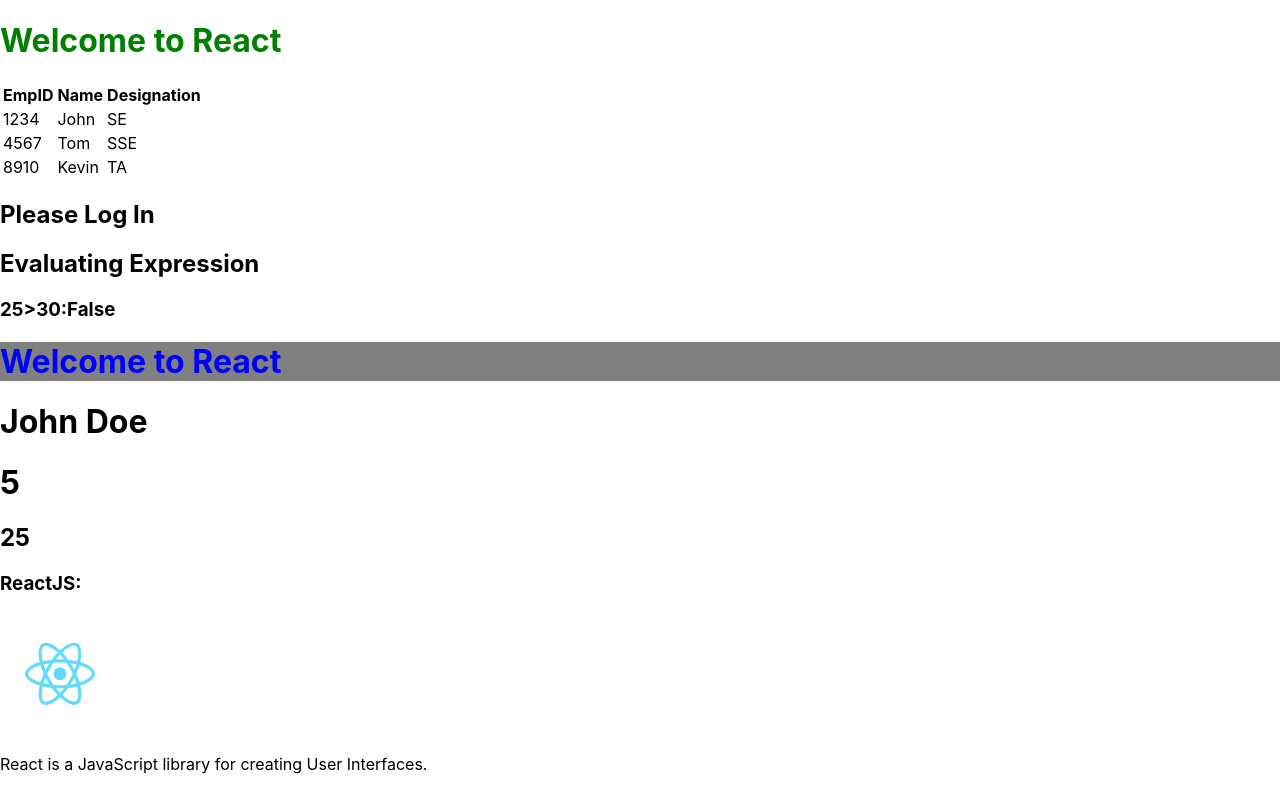
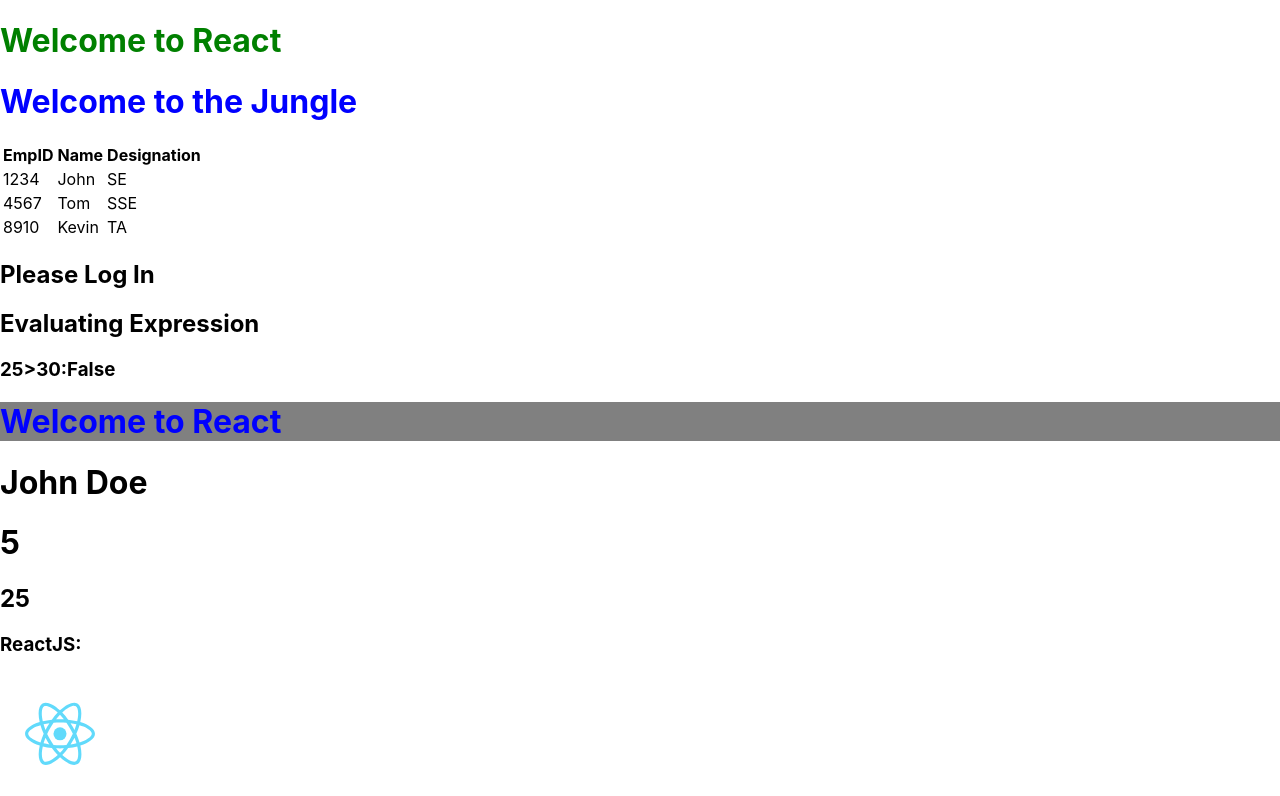
Before and after one commit to nickgray06/ReactPractice, a React (Create React App) app: page / in a window 1280 px wide. Shown: the top 796 px of the page. Built offline with nearby package versions, Linux system fonts and the light colour scheme.

Commit message:
inline stylin

```diff
--- a/src/App.js
+++ b/src/App.js
@@ -49,6 +49,7 @@ function App() {
   return (
     <>
       <h1 style={{ color: "green" }}>Welcome to React</h1>
+      <h1 style={{ color: "blue" }}>Welcome to the Jungle</h1>
       <table>
         <thead>
           <tr>
```
